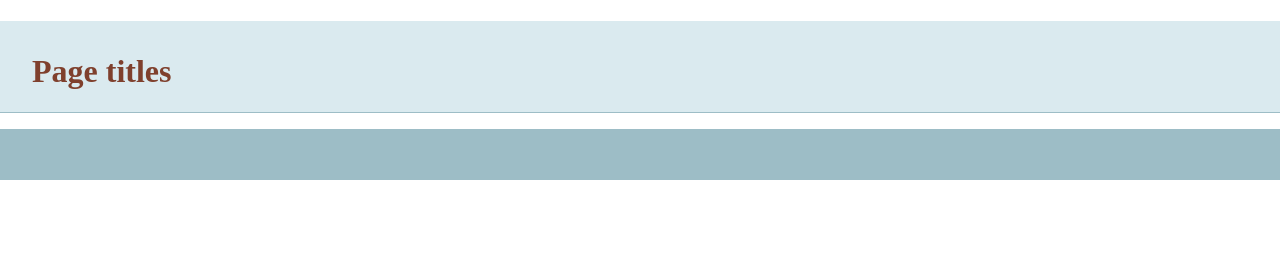
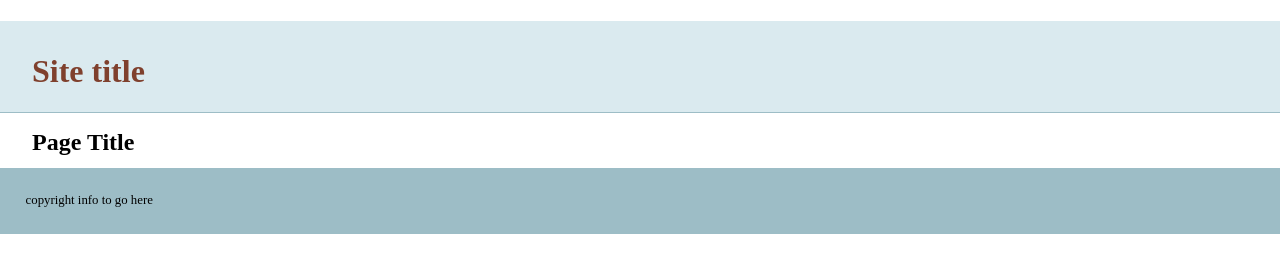
Before and after one commit to latrah2002/git-basics, a plain HTML site: page index.html in a window 1280 px wide. Drawn offline with nearby package versions, Linux system fonts and the light colour scheme.

Commit message:
added more info totemplate

```diff
--- a/index.html
+++ b/index.html
@@ -14,13 +14,14 @@
     </head>
     <body>
     <header>
-	<h1>Page titles</h1>
+	<h1>Site title</h1>
     </header>
     <nav id="pageNav">
     </nav>
     <main>
+	<h2> Page Title</h2>
     </main>
-    <footer>
+    <footer>copyright info to go here
     </footer>
         <script>
 //use the modernizr load to load up external scripts. This will load the scripts asynchronously, but the order listed matters. Although it will load all scripts in parallel, it will execute them in the order listed
```
